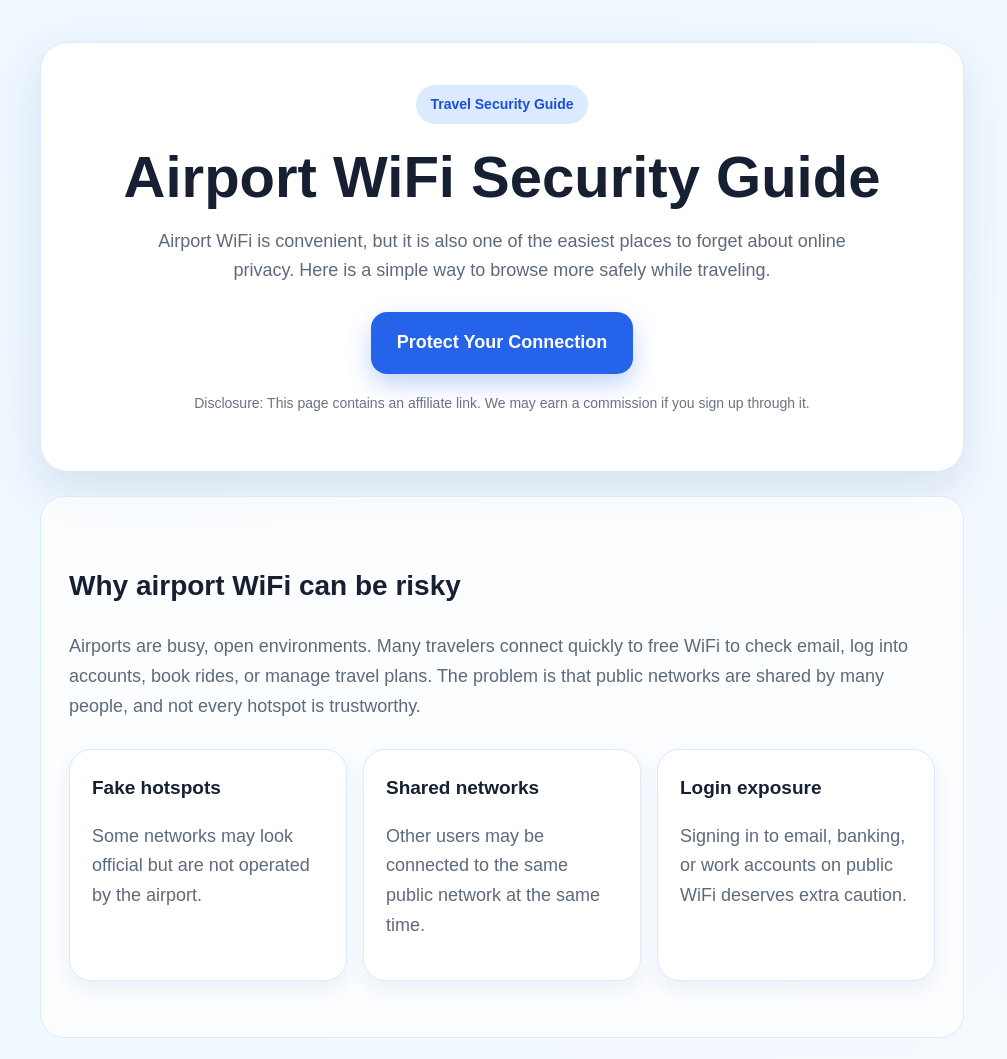
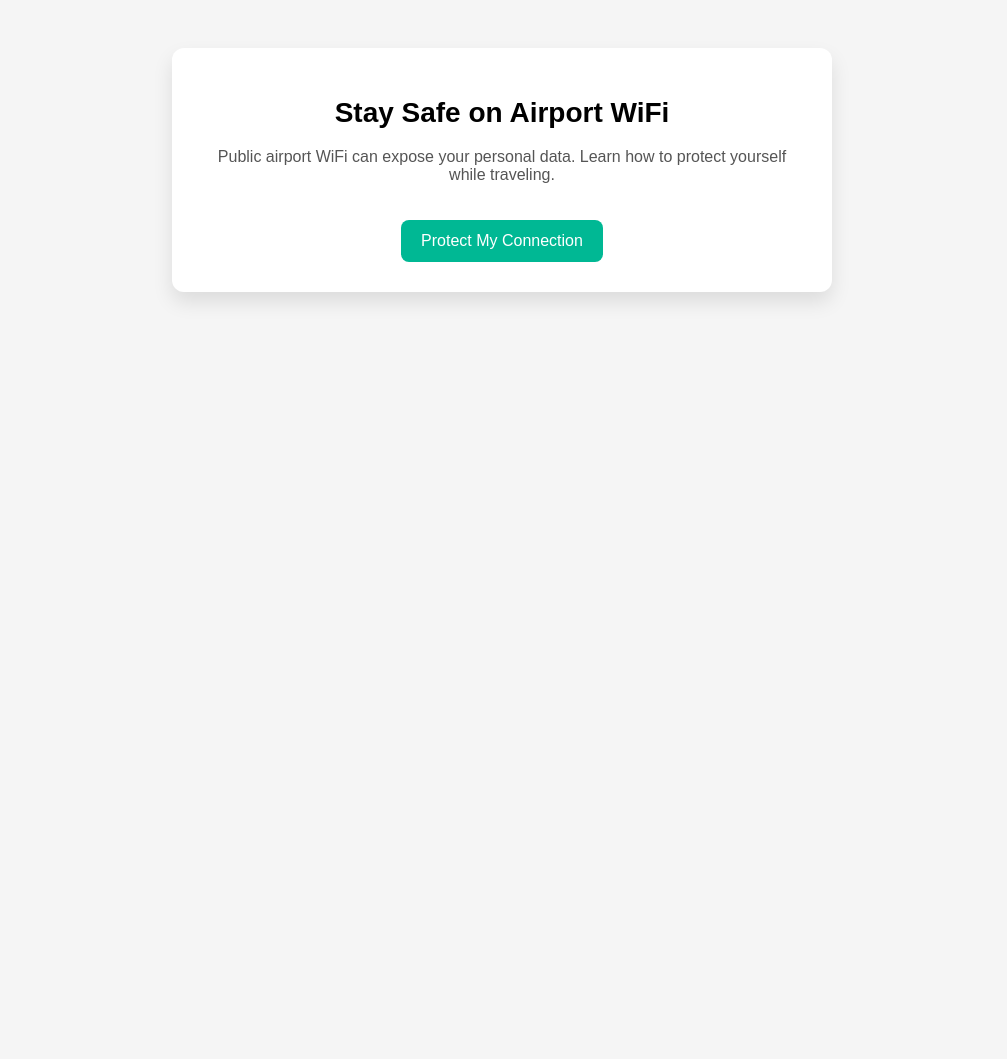
Before and after one commit to Mazeverse/airport-wifi-security-vpn, a plain HTML site: page index.html in a window 1280 px wide. Shown: the top 1059 px of the page, without its empty margins (138-1145 px from the left). After the commit the page ends 800 px from the top, so only its background shows below. Drawn offline with Linux system fonts and the light colour scheme.

Commit message:
Add files via upload

```diff
--- a/index.html
+++ b/index.html
@@ -1,148 +1,24 @@
 <!DOCTYPE html>
 <html lang="en">
 <head>
-  <meta charset="UTF-8" />
-  <meta name="viewport" content="width=device-width, initial-scale=1.0" />
-  <title>Airport WiFi Security Guide (2026) | Stay Safe While Traveling</title>
-  <meta name="description" content="Learn how to stay safe on airport WiFi. Protect your personal data and browse securely while traveling with simple steps." />
-  <meta name="keywords" content="airport wifi security, airport wifi safety, public wifi security, travel vpn, wifi protection, secure internet travel" />
-  <meta name="robots" content="index, follow" />
-  <link rel="canonical" href="https://airport-wifi-security-vpn.vercel.app/" />
-  <meta property="og:title" content="Airport WiFi Security Guide (2026)" />
-  <meta property="og:description" content="Simple tips to stay safe on airport WiFi and protect your data while traveling." />
-  <meta property="og:type" content="website" />
-  <meta property="og:url" content="https://airport-wifi-security-vpn.vercel.app/" />
-  <style>
-    :root {
-      --bg1:#eef7ff;
-      --bg2:#f8fbff;
-      --card:#ffffff;
-      --text:#172033;
-      --muted:#5d6a7c;
-      --blue:#2563eb;
-      --blue-dark:#1749b8;
-      --line:#dbeafe;
-    }
-    * { box-sizing:border-box; }
-    body {
-      margin:0;
-      font-family: Arial, Helvetica, sans-serif;
-      background: linear-gradient(135deg, var(--bg1), var(--bg2));
-      color:var(--text);
-      line-height:1.65;
-    }
-    .wrap { max-width:960px; margin:0 auto; padding:42px 18px; }
-    .hero {
-      background:var(--card);
-      border:1px solid var(--line);
-      border-radius:28px;
-      padding:42px 28px;
-      text-align:center;
-      box-shadow:0 18px 45px rgba(15, 64, 126, .12);
-    }
-    .badge {
-      display:inline-block;
-      padding:8px 14px;
-      border-radius:999px;
-      background:#dbeafe;
-      color:#1d4ed8;
-      font-weight:700;
-      font-size:14px;
-      margin-bottom:14px;
-    }
-    h1 { font-size: clamp(34px, 6vw, 58px); line-height:1.08; margin:8px 0 18px; }
-    h2 { font-size:28px; margin-top:38px; }
-    p { font-size:18px; color:var(--muted); }
-    .lead { max-width:720px; margin:0 auto 26px; }
-    .cta {
-      display:inline-block;
-      background:var(--blue);
-      color:white;
-      text-decoration:none;
-      padding:16px 26px;
-      border-radius:16px;
-      font-weight:800;
-      font-size:18px;
-      box-shadow:0 10px 24px rgba(37,99,235,.28);
-      transition:.2s ease;
-    }
-    .cta:hover { background:var(--blue-dark); transform:translateY(-1px); }
-    .grid {
-      display:grid;
-      grid-template-columns:repeat(auto-fit, minmax(230px, 1fr));
-      gap:16px;
-      margin:28px 0;
-    }
-    .box {
-      background:white;
-      border:1px solid var(--line);
-      border-radius:22px;
-      padding:22px;
-      box-shadow:0 8px 20px rgba(15, 64, 126, .07);
-    }
-    .box strong { display:block; font-size:19px; margin-bottom:8px; }
-    .section {
-      background:rgba(255,255,255,.72);
-      border:1px solid var(--line);
-      border-radius:24px;
-      padding:28px;
-      margin-top:24px;
-    }
-    .steps li { margin:12px 0; font-size:18px; color:var(--muted); }
-    .note { font-size:14px; color:#6b7280; margin-top:18px; }
-    footer { text-align:center; margin-top:34px; color:#6b7280; font-size:14px; }
-  </style>
+<meta charset="UTF-8">
+<meta name="viewport" content="width=device-width, initial-scale=1.0">
+<title>Airport WiFi Security Guide (2026)</title>
+<meta name="description" content="Learn how to stay safe on airport WiFi. Protect your data while traveling with simple security tips.">
+<link rel="canonical" href="https://airport-wifi-security-vpn.vercel.app/">
+<style>
+body {font-family: Arial, sans-serif; background:#f5f5f5; text-align:center; padding:40px;}
+.container {background:white; padding:30px; border-radius:12px; max-width:600px; margin:auto; box-shadow:0 10px 20px rgba(0,0,0,0.1);}
+h1 {font-size:28px;}
+p {color:#555;}
+.btn {display:inline-block; margin-top:20px; padding:12px 20px; background:#00b894; color:white; text-decoration:none; border-radius:8px;}
+</style>
 </head>
 <body>
-  <main class="wrap">
-    <section class="hero">
-      <div class="badge">Travel Security Guide</div>
-      <h1>Airport WiFi Security Guide</h1>
-      <p class="lead">Airport WiFi is convenient, but it is also one of the easiest places to forget about online privacy. Here is a simple way to browse more safely while traveling.</p>
-      <a class="cta" href="https://go.nordvpn.net/aff_c?offer_id=15&aff_id=105152" target="_blank" rel="nofollow sponsored noopener">Protect Your Connection</a>
-      <p class="note">Disclosure: This page contains an affiliate link. We may earn a commission if you sign up through it.</p>
-    </section>
-
-    <section class="section">
-      <h2>Why airport WiFi can be risky</h2>
-      <p>Airports are busy, open environments. Many travelers connect quickly to free WiFi to check email, log into accounts, book rides, or manage travel plans. The problem is that public networks are shared by many people, and not every hotspot is trustworthy.</p>
-      <div class="grid">
-        <div class="box"><strong>Fake hotspots</strong><p>Some networks may look official but are not operated by the airport.</p></div>
-        <div class="box"><strong>Shared networks</strong><p>Other users may be connected to the same public network at the same time.</p></div>
-        <div class="box"><strong>Login exposure</strong><p>Signing in to email, banking, or work accounts on public WiFi deserves extra caution.</p></div>
-      </div>
-    </section>
-
-    <section class="section">
-      <h2>Simple steps to stay safer</h2>
-      <ol class="steps">
-        <li>Use mobile data for sensitive tasks when possible.</li>
-        <li>Avoid connecting to unknown or suspicious WiFi names.</li>
-        <li>Turn off auto-join for public networks.</li>
-        <li>Use a VPN before logging into important accounts.</li>
-      </ol>
-    </section>
-
-    <section class="section">
-      <h2>How a VPN helps while traveling</h2>
-      <p>A VPN creates an encrypted connection between your device and the internet. This can help protect your browsing activity on public WiFi and make your connection more private while you are away from home.</p>
-      <p>For travelers who often use airport, hotel, or cafe WiFi, a VPN can be a simple security habit.</p>
-      <p style="text-align:center; margin-top:24px;"><a class="cta" href="https://go.nordvpn.net/aff_c?offer_id=15&aff_id=105152" target="_blank" rel="nofollow sponsored noopener">Get Secure Access</a></p>
-    </section>
-
-    <section class="section">
-      <h2>Who should consider this?</h2>
-      <div class="grid">
-        <div class="box"><strong>Frequent travelers</strong><p>People who often use airport or hotel WiFi.</p></div>
-        <div class="box"><strong>Remote workers</strong><p>Anyone checking work email or business tools on the road.</p></div>
-        <div class="box"><strong>Privacy-conscious users</strong><p>People who want more control over their online connection.</p></div>
-      </div>
-    </section>
-
-    <footer>
-      Airport WiFi Security Guide · 2026<br />
-      This page is for informational purposes only.
-    </footer>
-  </main>
+<div class="container">
+<h1>Stay Safe on Airport WiFi</h1>
+<p>Public airport WiFi can expose your personal data. Learn how to protect yourself while traveling.</p>
+<a class="btn" href="https://go.nordvpn.net/aff_c?offer_id=15&aff_id=105152" target="_blank">Protect My Connection</a>
+</div>
 </body>
 </html>
```
